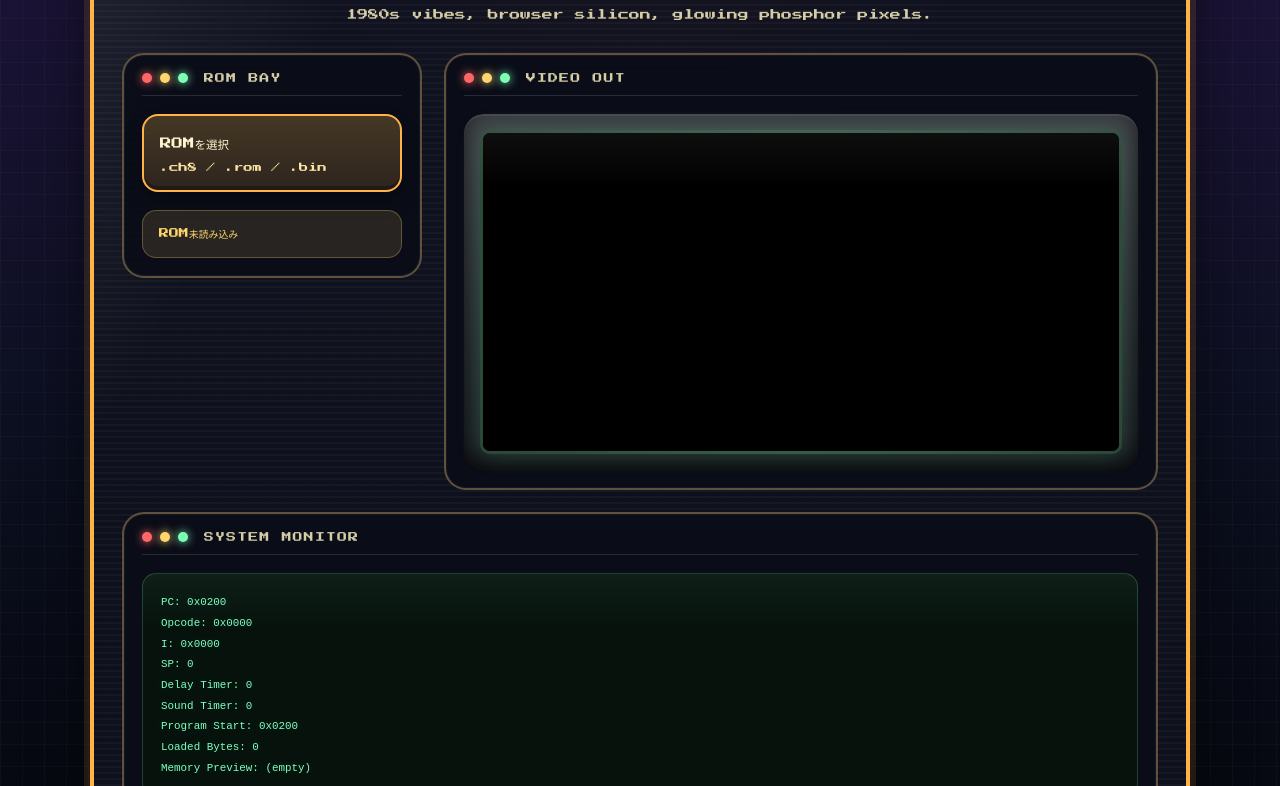
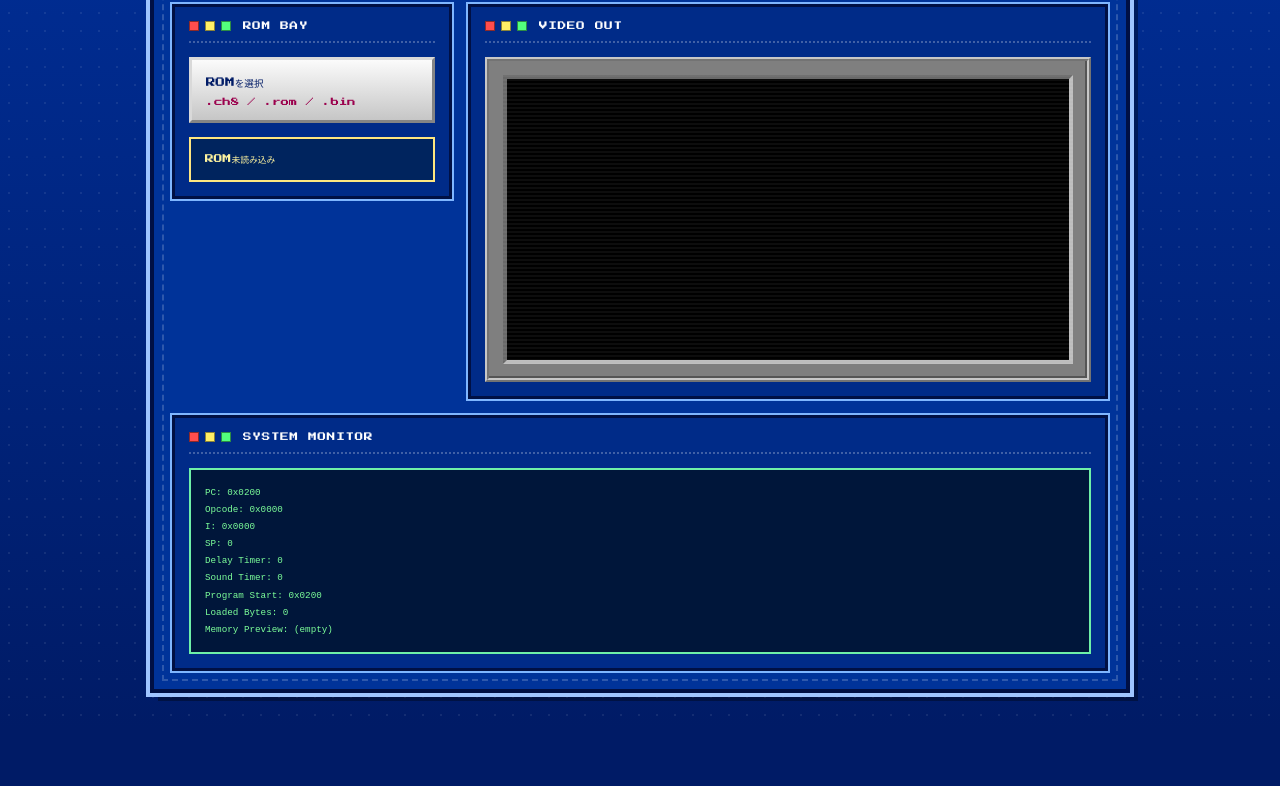
Before and after one commit to takobit/chip8-ts, a website built with Vite: page index.html in a window 1280 px wide. Shown: the part 158-944 px from the top of the page. After the commit the page ends 887 px from the top, so only its background shows below. Built offline with nearby package versions, Linux system fonts and the light colour scheme.

Commit message:
UIを90年代ホームページ風に修正

```diff
--- a/src/style.css
+++ b/src/style.css
@@ -2,21 +2,25 @@
 
 :root {
   font-family: "Press Start 2P", monospace;
-  color: #f7f4cc;
-  background:
-    radial-gradient(circle at top, rgba(255, 163, 26, 0.18), transparent 30%),
-    linear-gradient(180deg, #20143d 0%, #0b0f1f 58%, #05070d 100%);
-  --shell-bg: rgba(15, 18, 29, 0.88);
-  --shell-border: #ffb347;
-  --panel-bg: rgba(10, 13, 23, 0.92);
-  --panel-border: rgba(255, 213, 128, 0.35);
-  --accent: #f7f29a;
-  --accent-strong: #ff8a3d;
-  --status-idle: #ffd56d;
-  --status-ok: #7dffb3;
-  --screen-glow: rgba(115, 255, 194, 0.22);
-  --text-dim: #d4cda6;
-  --debug-text: #7effc0;
+  color: #fff6cc;
+  background: #001b66;
+  --page-bg: #001b66;
+  --page-dot: rgba(255, 255, 255, 0.08);
+  --shell-bg: #003399;
+  --shell-border-light: #9fc5ff;
+  --shell-border-dark: #001044;
+  --panel-bg: #002b88;
+  --panel-border: #7fb6ff;
+  --title-yellow: #fff066;
+  --title-red: #ff4d4d;
+  --link-cyan: #74f7ff;
+  --status-bg: #00245e;
+  --status-border: #ffe680;
+  --screen-bg: #0a0a0a;
+  --screen-frame: #c7c7c7;
+  --screen-shadow: #555;
+  --debug-bg: #00163a;
+  --debug-text: #7cff9a;
 }
 
 * {
@@ -27,204 +31,171 @@ body {
   margin: 0;
   min-height: 100vh;
   background:
-    linear-gradient(rgba(255, 255, 255, 0.025) 1px, transparent 1px),
-    linear-gradient(90deg, rgba(255, 255, 255, 0.025) 1px, transparent 1px),
-    transparent;
-  background-size: 22px 22px, 22px 22px, auto;
+    radial-gradient(circle, var(--page-dot) 1px, transparent 1px),
+    linear-gradient(180deg, #002f99 0%, #001b66 100%);
+  background-size: 18px 18px, auto;
 }
 
 #app {
   min-height: 100vh;
   display: grid;
   place-items: center;
-  padding: 32px 20px;
+  padding: 20px 12px 36px;
 }
 
 .container {
-  width: min(100%, 1100px);
+  width: min(100%, 980px);
 }
 
 .console-shell {
   position: relative;
-  overflow: hidden;
-  padding: 28px;
-  border: 4px solid var(--shell-border);
-  border-radius: 28px;
+  padding: 18px;
+  border: 4px solid var(--shell-border-dark);
+  outline: 4px solid var(--shell-border-light);
   background: var(--shell-bg);
-  box-shadow:
-    0 0 0 6px rgba(255, 179, 71, 0.12),
-    0 22px 60px rgba(0, 0, 0, 0.55);
+  box-shadow: 8px 8px 0 rgba(0, 0, 0, 0.35);
 }
 
 .console-shell::before {
   content: "";
   position: absolute;
-  inset: 0;
-  background:
-    linear-gradient(120deg, rgba(255, 255, 255, 0.08), transparent 20%),
-    repeating-linear-gradient(
-      180deg,
-      rgba(255, 255, 255, 0.03) 0,
-      rgba(255, 255, 255, 0.03) 2px,
-      transparent 2px,
-      transparent 6px
-    );
+  inset: 8px;
+  border: 2px dashed rgba(255, 255, 255, 0.18);
   pointer-events: none;
 }
 
 .eyebrow,
 .subtitle {
   position: relative;
-  z-index: 1;
   text-align: center;
 }
 
 .eyebrow {
-  margin: 0 0 18px;
-  font-size: 0.65rem;
-  letter-spacing: 0.2em;
-  color: var(--accent-strong);
+  margin: 0 0 12px;
+  color: var(--link-cyan);
+  font-size: 0.58rem;
+  letter-spacing: 0.12em;
+}
+
+.eyebrow::before,
+.eyebrow::after {
+  content: "***";
+  margin: 0 10px;
+  color: #fff;
 }
 
 .title {
-  position: relative;
-  z-index: 1;
   margin: 0;
   text-align: center;
-  font-size: clamp(1.4rem, 2.5vw, 2rem);
-  line-height: 1.5;
-  letter-spacing: 0.08em;
-  color: var(--accent);
-  text-shadow:
-    0 0 0 #000,
-    3px 3px 0 #c44b2a,
-    0 0 18px rgba(247, 242, 154, 0.22);
+  color: var(--title-yellow);
+  font-size: clamp(1.15rem, 2.4vw, 1.75rem);
+  line-height: 1.7;
+  text-shadow: 3px 3px 0 var(--title-red);
+  animation: blink-title 1.4s steps(2, end) infinite;
 }
 
 .title-icon {
   display: inline-block;
-  margin: 0 0.25em;
-  font-size: 1.1em;
-  transform: translateY(-0.08em);
+  margin: 0 0.35em;
+  color: #7cff9a;
 }
 
 .subtitle {
-  margin: 18px 0 28px;
-  font-size: 0.68rem;
+  margin: 14px 0 20px;
+  color: #ffffff;
+  font-size: 0.56rem;
   line-height: 1.9;
-  color: var(--text-dim);
+}
+
+.subtitle::before,
+.subtitle::after {
+  content: "~";
+  margin: 0 8px;
+  color: #ffccff;
 }
 
 .dashboard {
-  position: relative;
-  z-index: 1;
   display: grid;
-  grid-template-columns: minmax(260px, 300px) minmax(0, 1fr);
-  gap: 22px;
+  grid-template-columns: 280px minmax(0, 1fr);
+  gap: 16px;
   align-items: start;
 }
 
 .control-panel,
 .screen-panel,
 .debug-panel {
-  border: 2px solid var(--panel-border);
-  border-radius: 22px;
+  padding: 14px;
+  border: 3px solid var(--shell-border-dark);
+  outline: 2px solid var(--panel-border);
   background: var(--panel-bg);
-  box-shadow: inset 0 0 0 1px rgba(255, 255, 255, 0.04);
-}
-
-.control-panel,
-.screen-panel {
-  padding: 18px;
 }
 
 .debug-panel {
-  position: relative;
-  z-index: 1;
-  margin-top: 22px;
-  padding: 18px;
+  margin-top: 16px;
 }
 
 .panel-header {
   display: flex;
   align-items: center;
-  gap: 8px;
-  margin-bottom: 18px;
-  padding-bottom: 12px;
-  border-bottom: 1px solid rgba(255, 255, 255, 0.12);
+  gap: 6px;
+  margin-bottom: 14px;
+  padding-bottom: 10px;
+  border-bottom: 2px dotted rgba(255, 255, 255, 0.25);
 }
 
 .panel-dot {
   width: 10px;
   height: 10px;
-  border-radius: 50%;
-  box-shadow: 0 0 10px currentColor;
+  border: 1px solid rgba(0, 0, 0, 0.45);
 }
 
 .panel-dot-red {
-  color: #ff6767;
-  background: currentColor;
+  background: #ff4d4d;
 }
 
 .panel-dot-yellow {
-  color: #ffd56d;
-  background: currentColor;
+  background: #fff066;
 }
 
 .panel-dot-green {
-  color: #7dffb3;
-  background: currentColor;
+  background: #52ff7d;
 }
 
 .panel-title {
-  margin-left: 8px;
-  font-size: 0.62rem;
-  letter-spacing: 0.12em;
-  color: var(--text-dim);
+  margin-left: 6px;
+  color: #fff;
+  font-size: 0.54rem;
+  letter-spacing: 0.08em;
 }
 
 .controls {
-  margin-bottom: 18px;
+  margin-bottom: 14px;
 }
 
 .file-label {
-  display: flex;
-  flex-direction: column;
-  gap: 10px;
-  padding: 18px 16px;
-  border: 2px solid #ffb347;
-  border-radius: 16px;
+  display: block;
+  padding: 14px;
+  border: 3px outset #d9d9d9;
+  background: linear-gradient(180deg, #fbfbfb, #c6c6c6);
+  color: #001b66;
   cursor: pointer;
-  background:
-    linear-gradient(180deg, rgba(255, 179, 71, 0.18), rgba(255, 138, 61, 0.08)),
-    #1c1c1c;
-  color: #fff6cf;
-  text-align: left;
-  box-shadow:
-    inset 0 -4px 0 rgba(0, 0, 0, 0.3),
-    0 10px 18px rgba(0, 0, 0, 0.28);
-  transition:
-    transform 160ms ease,
-    box-shadow 160ms ease,
-    border-color 160ms ease;
 }
 
 .file-label:hover {
-  transform: translateY(-2px);
-  border-color: #ffe082;
-  box-shadow:
-    inset 0 -4px 0 rgba(0, 0, 0, 0.3),
-    0 14px 24px rgba(0, 0, 0, 0.35);
+  background: linear-gradient(180deg, #fff9d0, #cfcfcf);
 }
 
 .file-label-text {
-  font-size: 0.72rem;
-  line-height: 1.6;
+  display: block;
+  margin-bottom: 8px;
+  font-size: 0.6rem;
+  line-height: 1.7;
 }
 
 .file-label-subtext {
-  font-size: 0.58rem;
-  color: #ffe6a5;
+  display: block;
+  color: #9b004d;
+  font-size: 0.52rem;
 }
 
 .file-label input {
@@ -233,36 +204,35 @@ body {
 
 .status {
   margin: 0;
-  padding: 14px 16px;
-  border-radius: 14px;
-  background: rgba(255, 213, 109, 0.12);
-  border: 1px solid rgba(255, 213, 109, 0.28);
-  color: var(--status-idle);
-  font-size: 0.62rem;
-  line-height: 1.8;
+  padding: 12px 14px;
+  border: 2px solid var(--status-border);
+  background: var(--status-bg);
+  color: #fff5a0;
+  font-size: 0.55rem;
+  line-height: 1.9;
   word-break: break-word;
 }
 
 .screen-frame {
   position: relative;
-  padding: 16px;
-  border-radius: 20px;
-  background:
-    linear-gradient(180deg, #3d3d42, #18191e),
-    #111;
-  box-shadow:
-    inset 0 2px 0 rgba(255, 255, 255, 0.08),
-    inset 0 -8px 18px rgba(0, 0, 0, 0.5);
+  padding: 14px;
+  border: 4px ridge var(--screen-frame);
+  background: #7f7f7f;
+  box-shadow: inset -2px -2px 0 var(--screen-shadow);
 }
 
 .screen-frame::before {
   content: "";
   position: absolute;
-  inset: 16px;
-  border-radius: 10px;
+  inset: 14px;
   background:
-    linear-gradient(180deg, rgba(255, 255, 255, 0.06), transparent 18%),
-    radial-gradient(circle at center, transparent 45%, rgba(0, 0, 0, 0.22) 100%);
+    repeating-linear-gradient(
+      180deg,
+      rgba(255, 255, 255, 0.05) 0,
+      rgba(255, 255, 255, 0.05) 2px,
+      transparent 2px,
+      transparent 4px
+    );
   pointer-events: none;
 }
 
@@ -270,31 +240,33 @@ canvas {
   display: block;
   width: 100%;
   max-width: 768px;
-  border: 3px solid rgba(162, 255, 206, 0.32);
-  border-radius: 10px;
+  border: 4px inset #bdbdbd;
+  background: var(--screen-bg);
   image-rendering: pixelated;
-  background: #050d08;
-  box-shadow:
-    0 0 24px var(--screen-glow),
-    inset 0 0 24px rgba(0, 0, 0, 0.45);
 }
 
 #debug {
   margin: 0;
-  min-height: 184px;
-  padding: 18px;
-  text-align: left;
-  background:
-    linear-gradient(180deg, rgba(126, 255, 192, 0.06), transparent 24%),
-    #07120d;
-  border: 1px solid rgba(126, 255, 192, 0.2);
-  border-radius: 14px;
+  min-height: 170px;
+  padding: 14px;
+  border: 2px solid #6ef0a8;
+  background: var(--debug-bg);
   color: var(--debug-text);
   white-space: pre-wrap;
   word-break: break-word;
-  font-size: 0.68rem;
-  line-height: 1.9;
-  text-shadow: 0 0 10px rgba(126, 255, 192, 0.18);
+  font-size: 0.58rem;
+  line-height: 1.85;
+}
+
+@keyframes blink-title {
+  0%,
+  100% {
+    opacity: 1;
+  }
+
+  50% {
+    opacity: 0.88;
+  }
 }
 
 @media (max-width: 900px) {
@@ -305,16 +277,15 @@ canvas {
 
 @media (max-width: 640px) {
   #app {
-    padding: 18px 12px;
+    padding: 14px 8px 22px;
   }
 
   .console-shell {
-    padding: 18px;
-    border-radius: 20px;
+    padding: 14px;
   }
 
   .title {
-    font-size: clamp(1.1rem, 8vw, 1.45rem);
+    font-size: clamp(1rem, 7vw, 1.3rem);
   }
 
   .eyebrow,
@@ -324,10 +295,6 @@ canvas {
   #debug,
   .file-label-text,
   .file-label-subtext {
-    letter-spacing: 0.04em;
-  }
-
-  .screen-frame {
-    padding: 12px;
+    letter-spacing: 0.03em;
   }
 }
```
